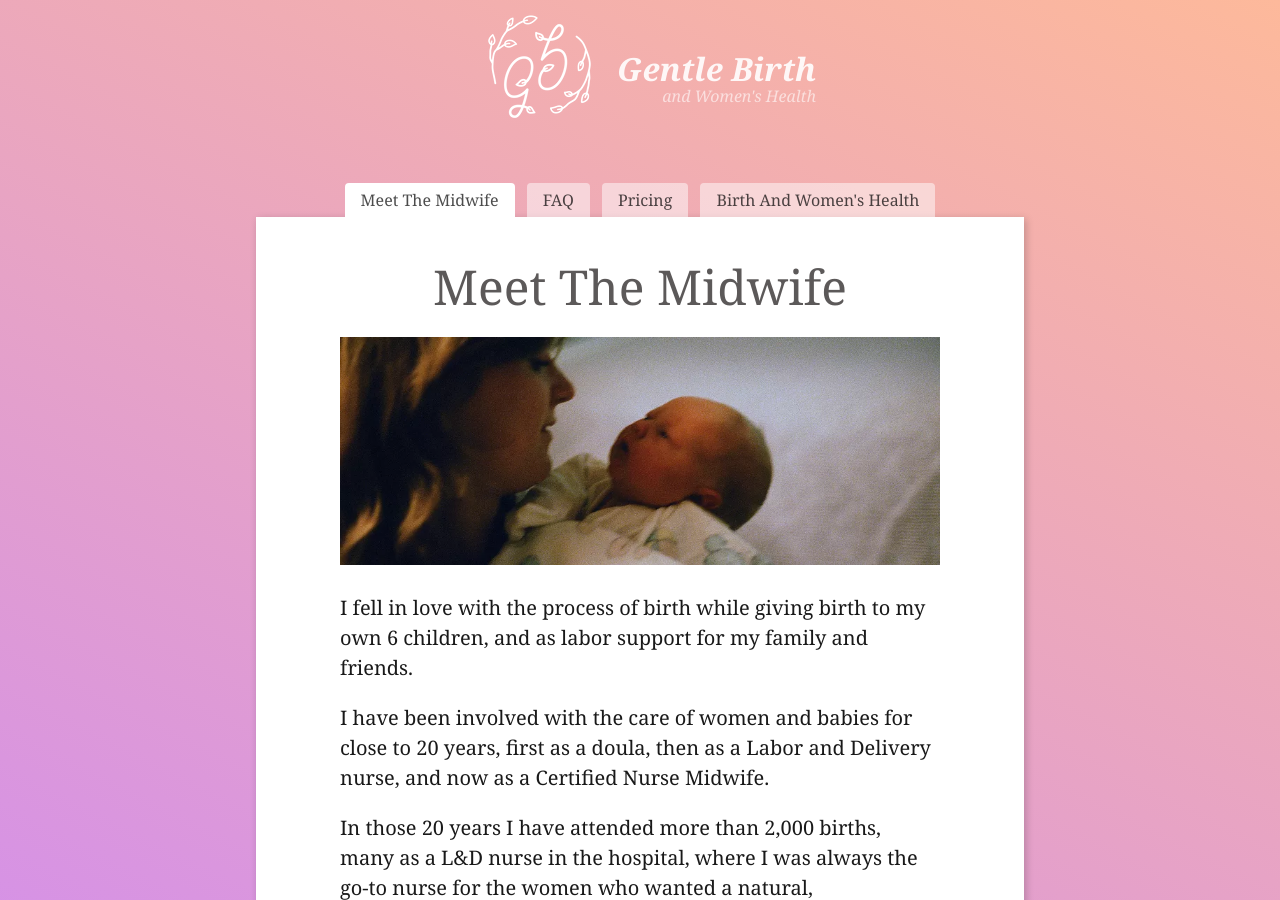
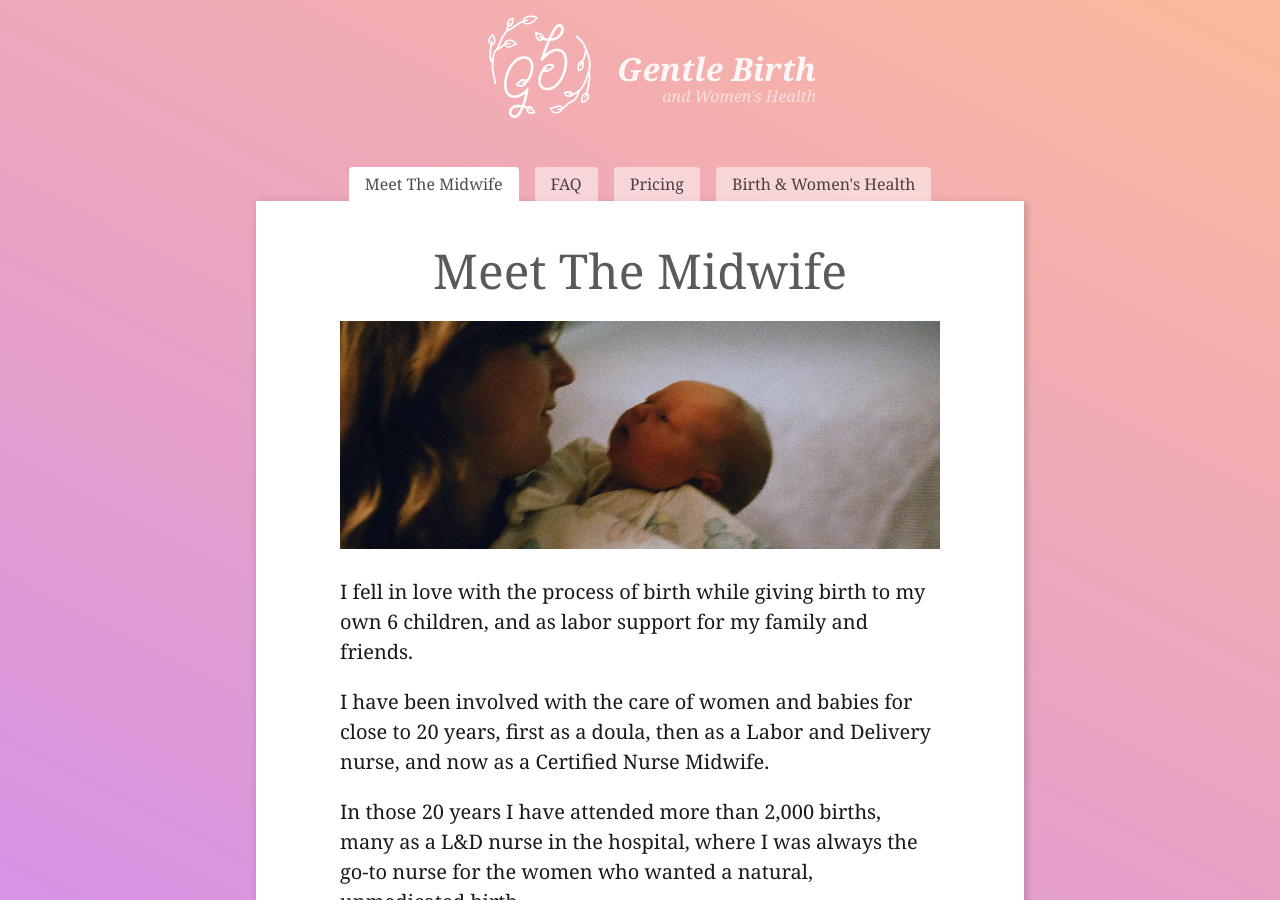
Before and after one commit to justgage/gentlebirth, a Jekyll site: the page built from about.markdown, in a window 1280 px wide and 900 px high. Built offline with Jekyll 4.4.1, drawn with Linux system fonts in a browser that asks for light colours.

Commit message:
new theme

```diff
--- a/_config.yml
+++ b/_config.yml
@@ -19,7 +19,7 @@
   home birth services, and respectful holistic women's health care. We provide one-on-one
   attention from an experienced Certified Nurse Midwife, committed to protecting your
   birth and your health.
-baseurl:
+baseurl: /gentlebirth
 url: http://gentlebirthandwomenshealth.siteleaf.net
 permalink: pretty
 facebook_username: gentlebirthandwomenshealth
--- a/_includes/footer.html
+++ b/_includes/footer.html
@@ -1,7 +1,7 @@
-<footer class="pv4 ph3 ph5-ns tc serif black-60">
+<footer class="pv4 ph3 ph5-ns tc serif white-80">
   <div class="measure center">
-    <a href="/meet-the-midwife/" class="link near-black underline-hover" alt="meet the midwife">
-      <img class="pa1 ba b--black-10 h4 w4 bg-white" src="/assets/karla-avatar-baby.jpg" alt="picture of Karla" />
+    <a href="/meet-the-midwife/" class="link white-90 underline-hover" alt="meet the midwife">
+      <img class="pa1 ba b--white-10 h4 w4 bg-white" src="{{ "/assets/karla-avatar-baby.jpg" | relative_url}}" alt="picture of Karla" />
       <h4 class="f3 mv3">Meet with Karla</h4>
       <p class="i mv2">Karla Jo Bennett - Certified Nurse Midwife</p>
     </a>
@@ -11,16 +11,16 @@
       <input class="input-reset br3 ba b--light-gray mt3 pa2" placeholder="Your Phone Number" type="phone-number" name="phone">
       <textarea class="input-reset br3 ba b--light-gray mt3 pa2 h4" placeholder="When can we meet? Any questions you have" type="phone-number" name="description"></textarea>
       <p class="mv3 pv0">She usually answers within 24 hours.</p>
-      <input class="pa3 tracked ttu grow bw0 bg-dark-gray br-pill white" type="submit" value="Setup Apointment">
+      <input class="pa3 tracked ttu grow bw0 bg-hot-pink br-pill white" type="submit" value="Setup Apointment">
     </form>
 
-    <p>Or feel free to call her at <a class="pointer bb link dim black-80 dib mr3 mr4-ns mv2" href="tel:801-712-6047">801-712-6047</a></p>
+    <p>Or feel free to call her at <a class="pointer bb link dim white-80 dib mr3 mr4-ns mv2" href="tel:801-712-6047">801-712-6047</a></p>
     {% if site.email %}
-    <p>Or Email at <a class="pointer bb link dim black-80 dib mr3 mr4-ns mv2" href="mailto:{{ site.email }}">{{ site.email }}</a> </p>
+    <p>Or Email at <a class="pointer bb link dim white-80 dib mr3 mr4-ns mv2" href="mailto:{{ site.email }}">{{ site.email }}</a> </p>
     {% endif %}
     {% if site.facebook_username %}
     <p> Or message her on
-      <a class="pointer bb link dim black-80 dib mr3 mr4-ns mv2" href="https://facebook.com/{{site.facebook_username}}" title="facebook username">
+      <a class="pointer bb link dim white-80 dib mr3 mr4-ns mv2" href="https://facebook.com/{{site.facebook_username}}" title="facebook username">
         Facebook
       </a>
       {% endif %}
--- a/_includes/header.html
+++ b/_includes/header.html
@@ -4,14 +4,17 @@
       <nav class="w-100 mw8 center">
       <div v-if="!menuOpen" class="flex flex-column flex-row-ns items-center justify-center w-100 mb4">
         <a href="{{ "/" | relative_url}}" class="f6 fw4 hover-black no-underline black-70 dib-ns pv2 ph3">
-          <img src="/assets/images/logo.png" alt="{{ site.title | escape }}"/>
+          <img src="{{ "/assets/images/logo.png" | relative_url }}" alt="{{ site.title | escape }}"/>
         </a>
         <div class="tr-ns tc i">
           <h1 class="mb0 white-90">{{ site.title }}</h1>
           <h2 class="f5 mv0 white-60 fw1">{{ site.subtitle }}</h2>
         </div>
       </div>
-      <div id="tabs" v-bind:class="{ dn: !menuOpen }" class="center w-100 tc db-ns pt5 pt3-ns">
+      <div
+        id="tabs"
+        v-bind:class="{ dn: !menuOpen }"
+        class="flex flex-column flex-row-ns w-100 tc pv2 pv0-ns pt3-ns ph4 ph0-ns justify-center">
         {% assign url = page.url %}
         {% for my_page in site.pages %}
         {% if my_page.title %}
--- a/about.markdown
+++ b/about.markdown
@@ -4,7 +4,7 @@
 layout: default
 ---
 
-![karla-holding-baby-wide.webp](/uploads/karla-baby-wide.webp)
+![karla-holding-baby-wide.webp](/gentlebirth/uploads/karla-baby-wide.webp)
 
 I fell in love with the process of birth while giving birth to my own 6 children, and as labor support for my family and friends.
 
@@ -23,6 +23,6 @@
 I also educate women about their bodies throughout their lifespan, promoting good health and nutrition.   I am licensed as a Certified Nurse Midwife and educated as a Women's Health Nurse Practitioner.
 
 {: .tc}
-![karla-holding-baby.webp](/uploads/karla-holding-baby.webp)
+![karla-holding-baby.webp](/gentlebirth/uploads/karla-holding-baby.webp)
 
 \~ _Karla Jo Bennett - Certified Nurse Midwife_
--- a/index.html
+++ b/index.html
@@ -3,7 +3,8 @@
 ---
 
 <section class="center">
-  <img src="/assets/images/baby-chubs.webp" class="w-100 db pa2 ba b--light-gray border-box shadow-4" alt="">
+<img src="{{ "/assets/images/baby-chubs.webp" | relative_url }}"
+     class="w-100 db pa2 ba b--light-gray border-box shadow-4" alt="">
   <h2 class="mt5 mb3 f2-ns f3 tc">Birth Stories</h2>
   {% for post in site.posts %}
     <article class="pv4-ns pv2 pl4 pr4 b--black-10 w-50-l fl-l">
--- a/womens-health.markdown
+++ b/womens-health.markdown
@@ -1,5 +1,5 @@
 ---
-title: Birth And Women's Health
+title: Birth & Women's Health
 permalink: "/birth-and-womens-health/"
 layout: default
 ---
```
Also changed, not shown: other parts of _includes/header.html (+8 -9 lines), 8 other files.
